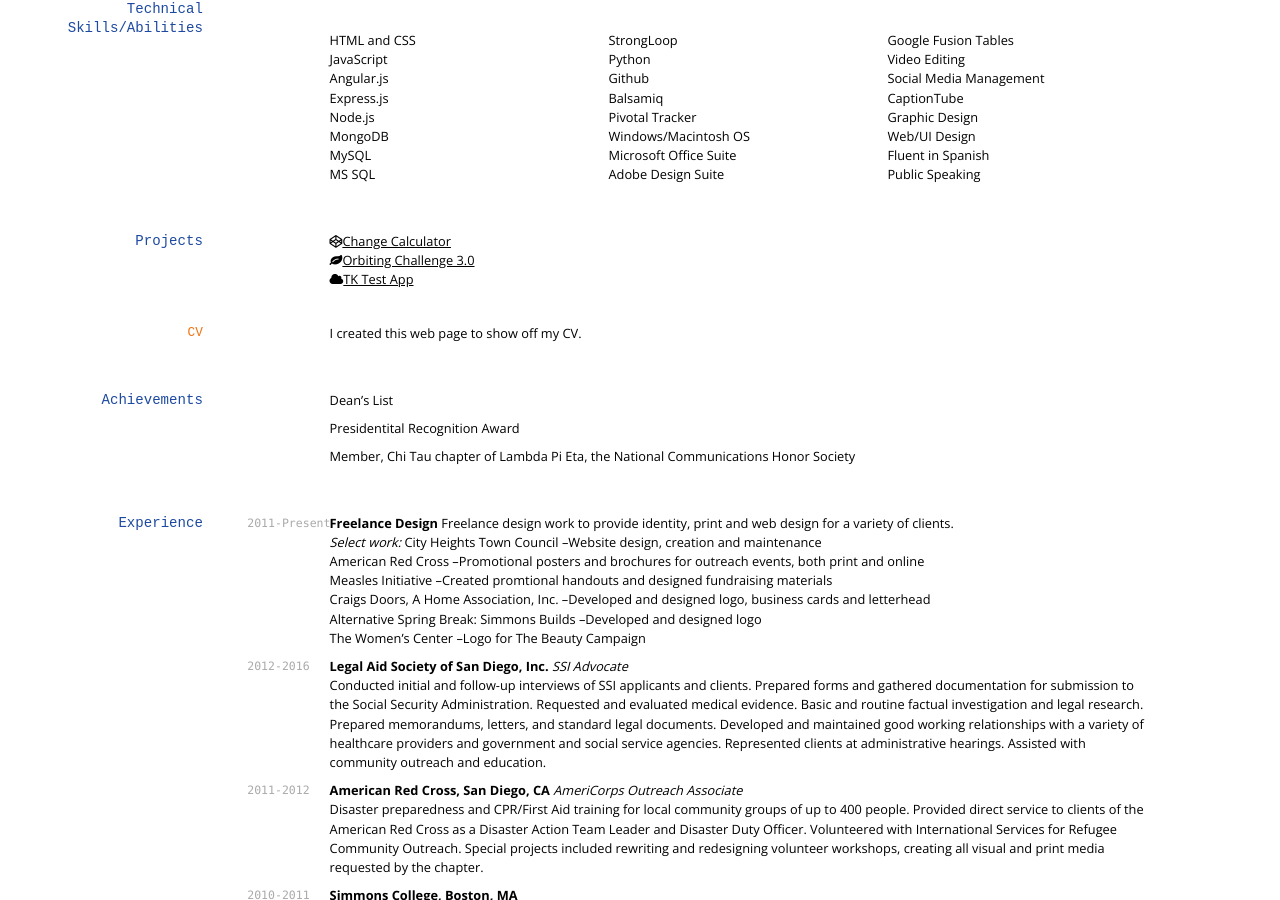
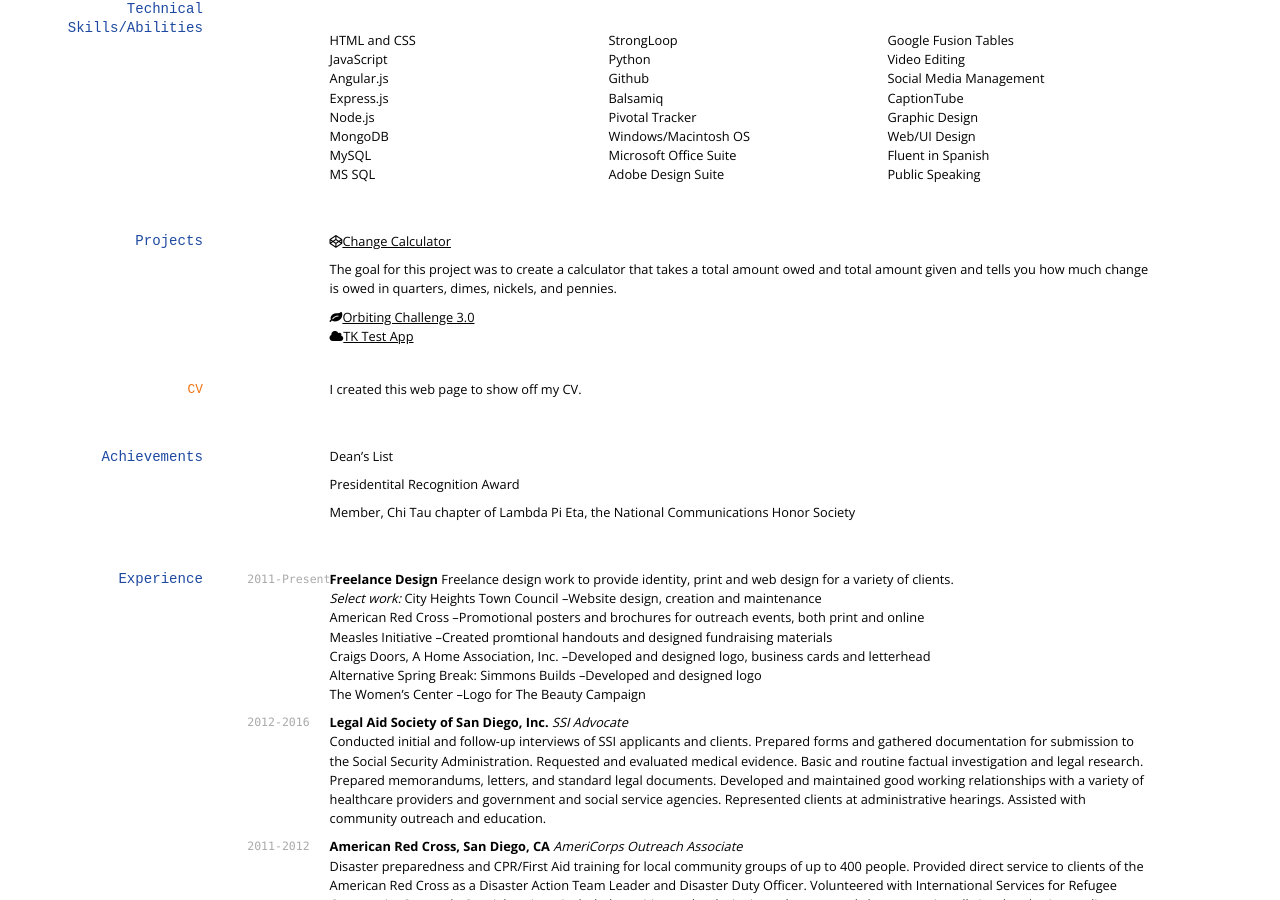
Before and after one commit to anoonan3805/anoonan.github.io, a Jekyll site: the page built from index.md, in a window 1280 px wide and 900 px high, scrolled down 563 px. Built offline with Jekyll 4.4.1, drawn with Linux system fonts in a browser that asks for light colours; nearby versions of some CDN libraries.

Commit message:
Change Calculator info

```diff
--- a/index.md
+++ b/index.md
@@ -64,6 +64,8 @@ __Universidad San Ignacio de Loyola__ Cusco, Peru<br>
 
 ## Projects
 <i class="fa fa-codepen"></i><a href ="http://codepen.io/anoonan3805/pen/VjaxjZ">Change Calculator</a><br>
+<p>The goal for this project was to create a calculator that takes a total amount owed and total amount given and tells you how much change is owed in quarters, dimes, nickels, and pennies.</p>
+
 <i class="fa fa-leaf"></i><a href ="https://www.khanacademy.org/computer-programming/spin-off-of-orbiting-challenge-30/5508486001">Orbiting Challenge 3.0</a><br>
 <i class="fa fa-cloud"></i><a href ="https://tktest-anoonan3805.c9users.io/#/">TK Test App</a><br>
 
```
Also changed, not shown: 1 other file.
